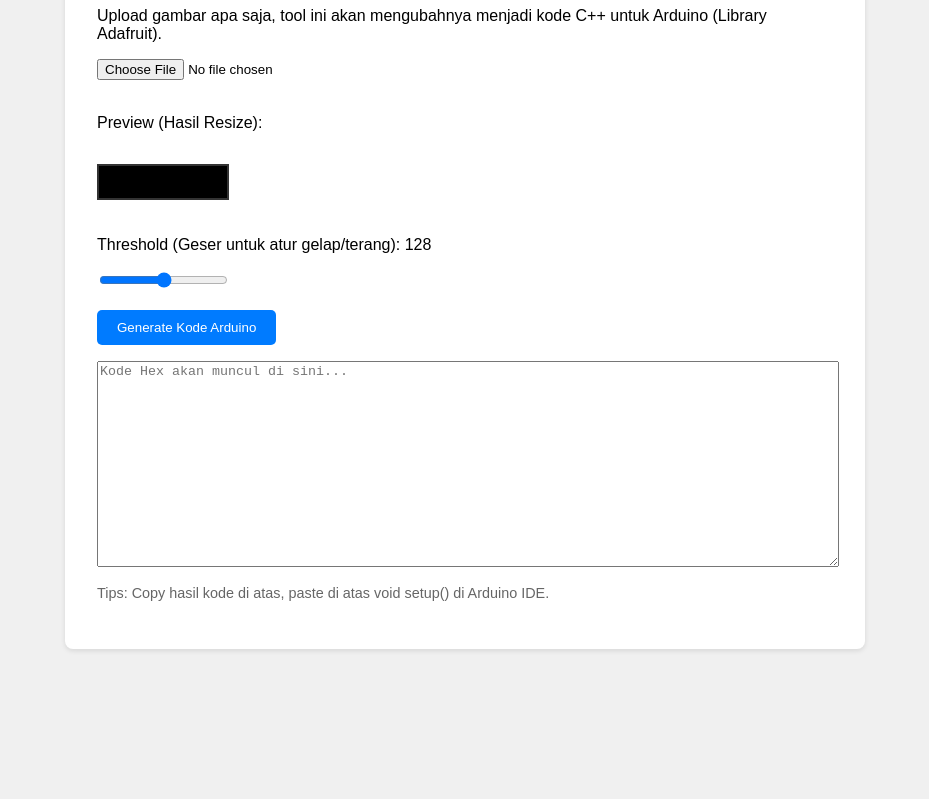
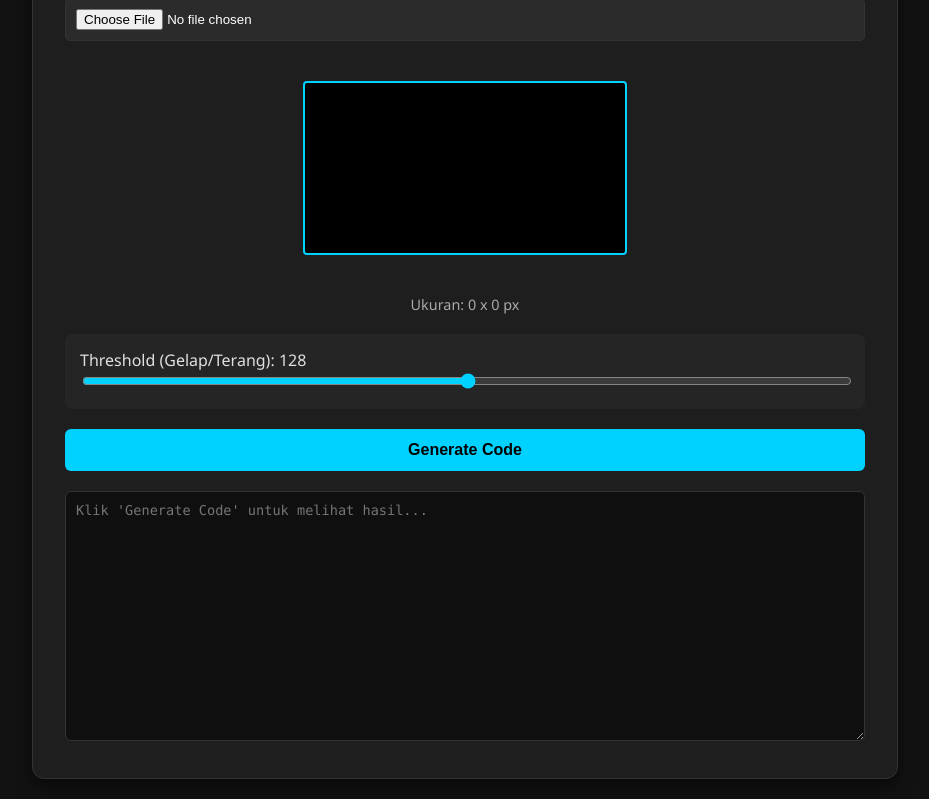
Before and after one commit to triwahyu45/Image-Converter-for-OLED-LCD, a plain HTML site: page index.html in a window 1280 px wide. Shown: the part 137-936 px from the top of the page, without its empty margins (175-1104 px from the left). Before the commit the page ends 818 px from the top, so only its background shows below. Drawn offline with Linux system fonts and the light colour scheme.

Commit message:
Update ke 2

```diff
--- a/index.html
+++ b/index.html
@@ -3,43 +3,128 @@
 <head>
     <meta charset="UTF-8">
     <meta name="viewport" content="width=device-width, initial-scale=1.0">
-    <title>Image to SSD1306 Converter</title>
+    <title>Dark OLED Converter</title>
     <style>
-        body { font-family: sans-serif; max-width: 800px; margin: 2rem auto; padding: 0 1rem; background: #f0f0f0; }
-        .container { background: white; padding: 2rem; border-radius: 8px; box-shadow: 0 2px 5px rgba(0,0,0,0.1); }
-        h1 { color: #333; }
-        .preview-box { margin: 1rem 0; border: 2px solid #333; display: inline-block; background: black; }
-        canvas { display: block; image-rendering: pixelated; } /* Supaya kelihatan kotak-kotak pixelnya */
-        textarea { width: 100%; height: 200px; margin-top: 1rem; font-family: monospace; }
-        button { background: #007bff; color: white; border: none; padding: 10px 20px; cursor: pointer; border-radius: 5px; }
-        button:hover { background: #0056b3; }
-        .note { font-size: 0.9rem; color: #666; margin-bottom: 1rem;}
+        :root {
+            --bg-color: #121212;
+            --card-color: #1e1e1e;
+            --text-color: #e0e0e0;
+            --accent-color: #00d2ff;
+            --border-color: #333;
+        }
+
+        body {
+            font-family: 'Segoe UI', Tahoma, Geneva, Verdana, sans-serif;
+            background-color: var(--bg-color);
+            color: var(--text-color);
+            margin: 0;
+            padding: 20px;
+            display: flex;
+            justify-content: center;
+            min-height: 100vh;
+        }
+
+        .container {
+            background-color: var(--card-color);
+            padding: 2rem;
+            border-radius: 12px;
+            box-shadow: 0 8px 16px rgba(0,0,0,0.5);
+            max-width: 800px;
+            width: 100%;
+            border: 1px solid var(--border-color);
+        }
+
+        h1 { margin-top: 0; color: var(--accent-color); font-size: 1.5rem; }
+        p { color: #aaa; font-size: 0.9rem; }
+
+        /* File Input Styling */
+        input[type="file"] {
+            background: #2b2b2b;
+            padding: 10px;
+            border-radius: 5px;
+            width: 100%;
+            box-sizing: border-box;
+            color: white;
+            border: 1px solid var(--border-color);
+            margin-bottom: 20px;
+        }
+
+        /* Canvas Preview */
+        .preview-area {
+            margin: 20px 0;
+            text-align: center;
+            background: #000;
+            padding: 10px;
+            border: 2px solid var(--accent-color);
+            display: inline-block;
+            border-radius: 4px;
+        }
+
+        canvas {
+            display: block;
+            image-rendering: pixelated; /* Agar pixel terlihat tajam */
+        }
+
+        /* Slider */
+        .controls { margin: 20px 0; background: #252525; padding: 15px; border-radius: 8px; }
+        input[type="range"] { width: 100%; accent-color: var(--accent-color); }
+
+        /* Button */
+        button {
+            background-color: var(--accent-color);
+            color: #000;
+            font-weight: bold;
+            border: none;
+            padding: 12px 24px;
+            border-radius: 6px;
+            cursor: pointer;
+            width: 100%;
+            font-size: 1rem;
+            transition: 0.2s;
+        }
+        button:hover { background-color: #00a8cc; }
+
+        /* Output Box */
+        textarea {
+            width: 100%;
+            height: 250px;
+            margin-top: 20px;
+            background-color: #0f0f0f;
+            color: #00ff9d; /* Warna teks hacker */
+            border: 1px solid var(--border-color);
+            border-radius: 6px;
+            font-family: 'Consolas', 'Monaco', monospace;
+            font-size: 0.85rem;
+            padding: 10px;
+            box-sizing: border-box;
+            resize: vertical;
+        }
     </style>
 </head>
 <body>
 
 <div class="container">
-    <h1>Konverter Gambar ke OLED (128x32)</h1>
-    <p>Upload gambar apa saja, tool ini akan mengubahnya menjadi kode C++ untuk Arduino (Library Adafruit).</p>
+    <h1>OLED Image Converter (Pro)</h1>
+    <p>Upload gambar. Web ini akan otomatis resize (max 128x32) tanpa merusak rasio, lalu convert ke kode C++.</p>
 
     <input type="file" id="uploadInput" accept="image/*">
-    <br><br>
 
-    <p>Preview (Hasil Resize):</p>
-    <div class="preview-box">
-        <canvas id="previewCanvas" width="128" height="32"></canvas>
+    <div style="text-align: center;">
+        <div class="preview-area">
+            <canvas id="previewCanvas"></canvas>
+        </div>
+        <p id="dimInfo">Ukuran: 0 x 0 px</p>
     </div>
 
     <div class="controls">
-        <p>Threshold (Geser untuk atur gelap/terang): <span id="threshVal">128</span></p>
+        <label>Threshold (Gelap/Terang): <span id="threshVal">128</span></label>
+        <br>
         <input type="range" id="threshold" min="0" max="255" value="128">
     </div>
 
-    <br>
-    <button onclick="generateCode()">Generate Kode Arduino</button>
+    <button onclick="processAndGenerate()">Generate Code</button>
 
-    <textarea id="outputCode" placeholder="Kode Hex akan muncul di sini..."></textarea>
-    <p class="note">Tips: Copy hasil kode di atas, paste di atas void setup() di Arduino IDE.</p>
+    <textarea id="outputCode" readonly placeholder="Klik 'Generate Code' untuk melihat hasil..."></textarea>
 </div>
 
 <script>
@@ -47,10 +132,16 @@
     const ctx = canvas.getContext('2d');
     const input = document.getElementById('uploadInput');
     const thresholdSlider = document.getElementById('threshold');
-    const threshValDisplay = document.getElementById('threshVal');
+    const dimInfo = document.getElementById('dimInfo');
+
     let originalImage = null;
+    let finalWidth = 0;
+    let finalHeight = 0;
 
-    // Saat upload gambar
+    // Batas Maksimal Layar OLED SSD1306
+    const MAX_WIDTH = 128;
+    const MAX_HEIGHT = 32;
+
     input.addEventListener('change', function(e) {
         const file = e.target.files[0];
         if(!file) return;
@@ -60,87 +151,109 @@
             const img = new Image();
             img.onload = function() {
                 originalImage = img;
-                processImage(); // Gambar ulang
+                calculateDimensions();
+                drawPreview();
             }
             img.src = event.target.result;
         }
         reader.readAsDataURL(file);
     });
 
-    // Saat slider digeser
     thresholdSlider.addEventListener('input', function() {
-        threshValDisplay.innerText = this.value;
-        processImage();
+        document.getElementById('threshVal').innerText = this.value;
+        drawPreview();
     });
 
-    function processImage() {
-        if(!originalImage) return;
+    // 1. Hitung Dimensi Baru (Keep Aspect Ratio)
+    function calculateDimensions() {
+        if (!originalImage) return;
 
-        // 1. Gambar ke canvas (resize otomatis ke 128x32)
-        ctx.fillStyle = "black";
-        ctx.fillRect(0, 0, 128, 32);
-        ctx.drawImage(originalImage, 0, 0, 128, 32);
+        const ratio = Math.min(MAX_WIDTH / originalImage.width, MAX_HEIGHT / originalImage.height);
 
-        // 2. Ubah jadi hitam putih (Biner) visual
-        const imageData = ctx.getImageData(0, 0, 128, 32);
+        // Memastikan tidak membesar-besarkan gambar kecil, tapi menyesuaikan gambar besar
+        // Kalau mau gambar kecil tetap kecil, hapus Math.min(..., 1)
+        // Disini kita paksa fit ke dalam kotak 128x32
+
+        finalWidth = Math.floor(originalImage.width * ratio);
+        finalHeight = Math.floor(originalImage.height * ratio);
+
+        // Update ukuran canvas
+        canvas.width = finalWidth;
+        canvas.height = finalHeight;
+        dimInfo.innerText = `Ukuran Final: ${finalWidth} x ${finalHeight} px`;
+    }
+
+    // 2. Gambar Preview (Hitam Putih)
+    function drawPreview() {
+        if (!originalImage) return;
+
+        // Gambar original yang sudah di-resize
+        ctx.drawImage(originalImage, 0, 0, finalWidth, finalHeight);
+
+        const imageData = ctx.getImageData(0, 0, finalWidth, finalHeight);
         const data = imageData.data;
         const limit = parseInt(thresholdSlider.value);
 
         for (let i = 0; i < data.length; i += 4) {
-            // Hitung rata-rata RGB
             const avg = (data[i] + data[i + 1] + data[i + 2]) / 3;
-            // Jika lebih terang dari limit, jadi putih (255), jika tidak jadi hitam (0)
-            // OLED: Putih = Menyala, Hitam = Mati
+            // Jika lebih terang dari limit -> Putih (Nyala)
+            // Jika lebih gelap -> Hitam (Mati)
             const color = avg > limit ? 255 : 0;
+
             data[i] = color;     // R
             data[i+1] = color;   // G
             data[i+2] = color;   // B
+            data[i+3] = 255;     // Alpha (Full Opaque)
         }
         ctx.putImageData(imageData, 0, 0);
     }
 
-    function generateCode() {
-        if(!originalImage) { alert("Upload gambar dulu!"); return; }
+    // 3. Generate Kode C++
+    function processAndGenerate() {
+        if(!originalImage) { alert("Upload gambar dulu bos!"); return; }
 
-        const imageData = ctx.getImageData(0, 0, 128, 32);
+        const imageData = ctx.getImageData(0, 0, finalWidth, finalHeight);
         const data = imageData.data;
-        let output = `// Gambar Bitmaps Ukuran 128x32\nconst unsigned char PROGMEM myBitmap[] = {\n`;
 
-        // Loop Horizontal (Baris per baris)
-        // Library Adafruit GFX menggunakan format Horizontal Byte
-        let byteValue = 0;
-        let bitIndex = 0;
+        // Header
+        let output = `// Masukkan kode ini di atas void setup()\n`;
+        output += `#define LOGO_WIDTH  ${finalWidth}\n`;
+        output += `#define LOGO_HEIGHT ${finalHeight}\n`;
+        output += `static const unsigned char PROGMEM logo_bmp[] = {\n`;
+
         let hexString = "";
         let count = 0;
 
-        // Total pixel = 128 * 32
-        // Kita loop setiap pixel, kumpulkan 8 pixel jadi 1 byte
-        for (let i = 0; i < (128 * 32); i++) {
-            // Ambil data warna pixel (kita cuma butuh R karena sudah grayscale)
-            // Pixel data structure: [R, G, B, A, R, G, B, A...]
-            const pixelBrightness = data[i * 4];
+        // Loop Pixel untuk konversi ke Hex Array
+        // SSD1306 library membaca: baris per baris (horizontal), 8 pixel per byte.
+        for (let y = 0; y < finalHeight; y++) {
+            for (let x = 0; x < finalWidth; x += 8) {
+                let byte = 0;
 
-            // Logic: Pixel Putih (255) = 1 (Nyala), Hitam (0) = 0 (Mati)
-            if (pixelBrightness > 128) {
-                byteValue |= (0x80 >> bitIndex); // Set bit ke-1
-            }
+                // Ambil 8 pixel ke samping untuk dijadikan 1 byte
+                for (let b = 0; b < 8; b++) {
+                    const currentX = x + b;
+                    if (currentX < finalWidth) {
+                        const pixelIndex = (y * finalWidth + currentX) * 4;
+                        const brightness = data[pixelIndex]; // Ambil R saja cukup
 
-            bitIndex++;
+                        if (brightness > 128) {
+                            // Jika Putih, set bit menjadi 1
+                            byte |= (0x80 >> b);
+                        }
+                    }
+                }
 
-            if (bitIndex == 8) {
-                // Sudah 8 bit (1 byte), format ke Hex
-                let hex = "0x" + byteValue.toString(16).toUpperCase().padStart(2, '0');
-                hexString += hex + ", ";
+                // Format ke Hex (0x00)
+                hexString += "0x" + byte.toString(16).toUpperCase().padStart(2, '0') + ", ";
                 count++;
-                if (count % 16 === 0) hexString += "\n"; // Enter setiap 16 byte biar rapi
 
-                // Reset
-                byteValue = 0;
-                bitIndex = 0;
+                // Enter setiap 12 byte agar rapi dilihat
+                if (count % 12 === 0) hexString += "\n  ";
             }
         }
 
-        output += hexString;
+        output += "  " + hexString;
         output += "\n};";
 
         document.getElementById('outputCode').value = output;
```
